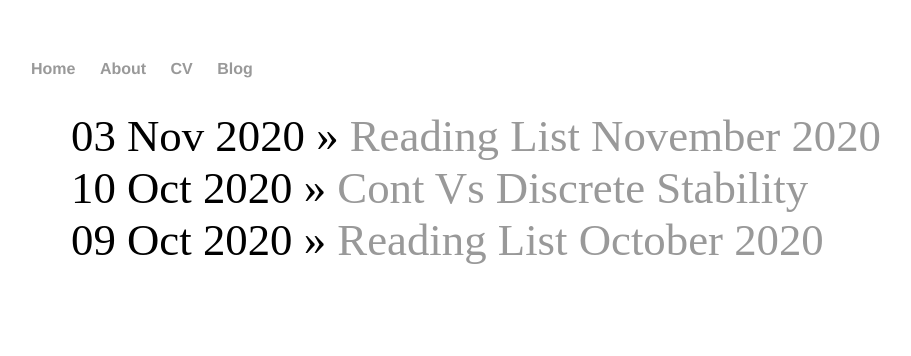
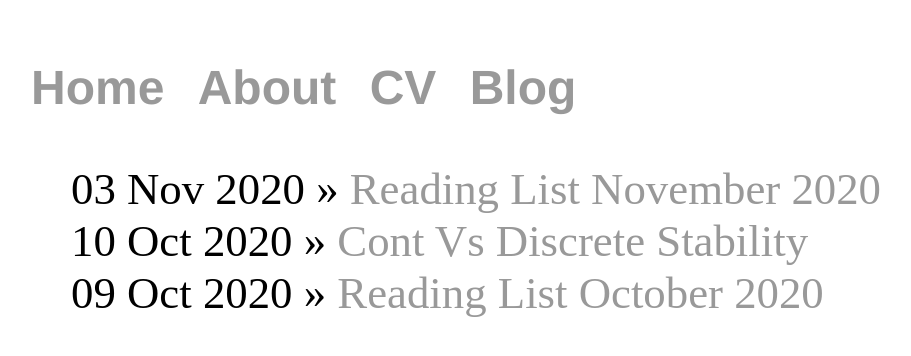
Before and after one commit to kozleo/kozleo.github.io, a Jekyll site: the page built from blog/index.html, in a window 1280 px wide. Shown: the top 356 px of the page, without its empty margins (161-1072 px from the left). Built offline with Jekyll 4.4.1, drawn with Linux system fonts in a browser that asks for light colours.

Commit message:
Update main.css

```diff
--- a/css/main.css
+++ b/css/main.css
@@ -7,6 +7,7 @@ nav ul, footer ul {
     padding: 0px;
     list-style: none;
     font-weight: bold;
+    font-size: 3rem;
 }
 nav ul li, footer ul li {
     display: inline;
```
